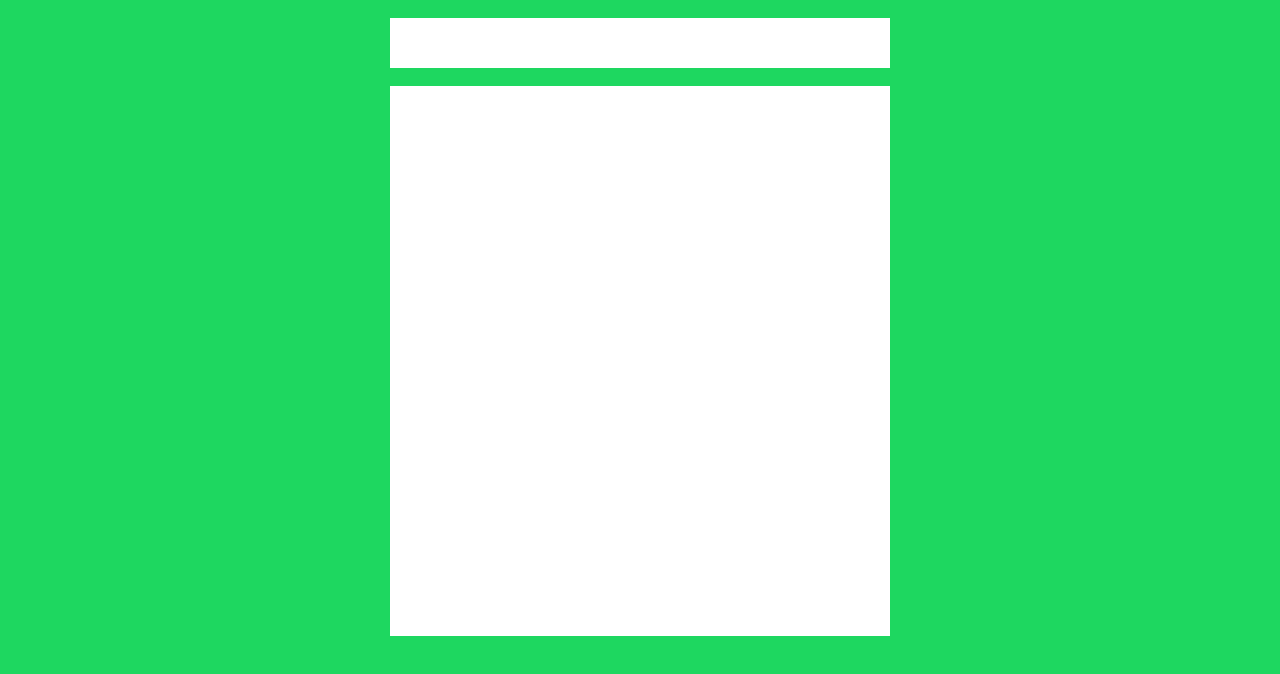
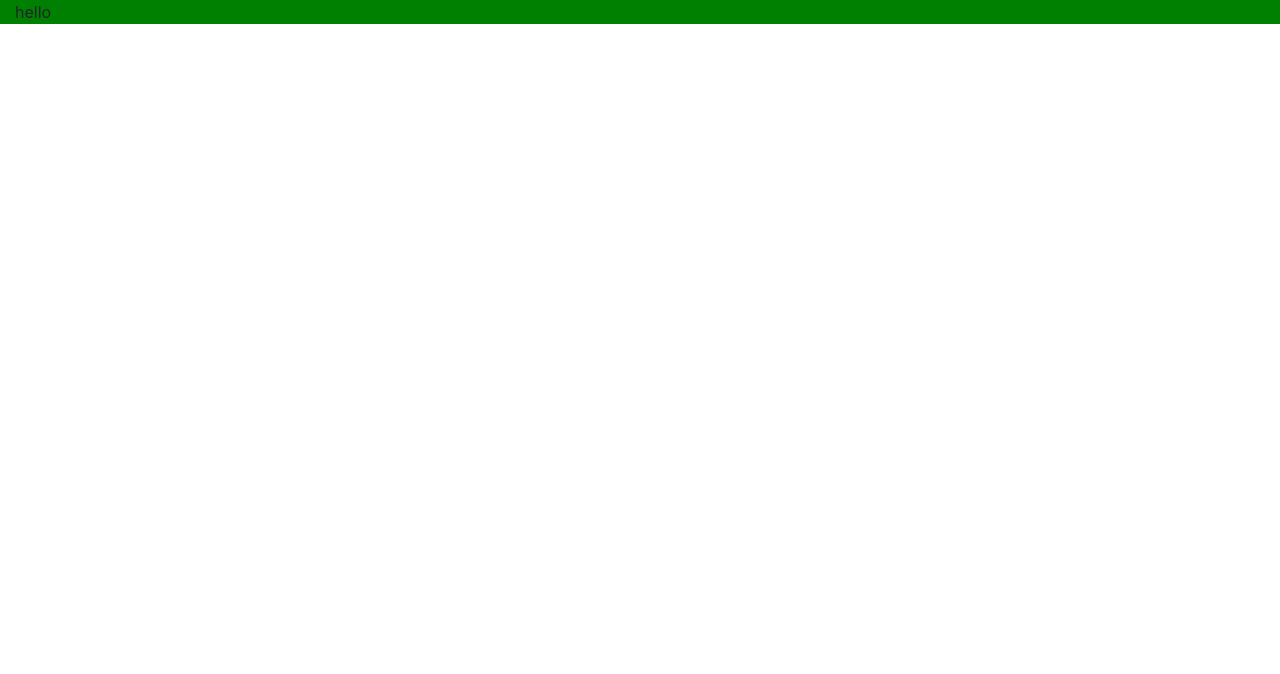
Before and after one commit to BrendanMallon/cs326-final-zeta, a plain HTML site: page src/login-page.html in a window 1280 px wide. Drawn offline with nearby package versions, Linux system fonts and the light colour scheme.

Commit message:
Update login-page.html

```diff
--- a/src/login-page.html
+++ b/src/login-page.html
@@ -1,21 +1,19 @@
 <!DOCTYPE html>
 <html lang="en">
     <head>
-        <link rel="stylesheet" href="../css/style.css" />
         <meta charset="UTF-8" />
         <meta http-equiv="X-UA-Compatible" content="IE=edge" />
         <meta name="viewport" content="width=device-width, initial-scale=1.0" />
-        <title>Document</title>
+        <title>Log In</title>
+
+        <link rel="stylesheet" href="https://cdn.jsdelivr.net/npm/bootstrap@4.3.1/dist/css/bootstrap.min.css" integrity="sha384-ggOyR0iXCbMQv3Xipma34MD+dH/1fQ784/j6cY/iJTQUOhcWr7x9JvoRxT2MZw1T" crossorigin="anonymous">
     </head>
     <body>
-        <div class="background">
-            <center>
-                <br>
-                <div class="logo-square">
-                </div>
-                <br>
-                <div class="square"></div>
-            </center>
+        <div class="container-fluid" style="background-color: green;">hello
+           <div class="contatiner"></div>
         </div>
+        <script src="https://code.jquery.com/jquery-3.3.1.slim.min.js" integrity="sha384-q8i/X+965DzO0rT7abK41JStQIAqVgRVzpbzo5smXKp4YfRvH+8abtTE1Pi6jizo" crossorigin="anonymous"></script>
+        <script src="https://cdn.jsdelivr.net/npm/popper.js@1.14.7/dist/umd/popper.min.js" integrity="sha384-UO2eT0CpHqdSJQ6hJty5KVphtPhzWj9WO1clHTMGa3JDZwrnQq4sF86dIHNDz0W1" crossorigin="anonymous"></script>
+        <script src="https://cdn.jsdelivr.net/npm/bootstrap@4.3.1/dist/js/bootstrap.min.js" integrity="sha384-JjSmVgyd0p3pXB1rRibZUAYoIIy6OrQ6VrjIEaFf/nJGzIxFDsf4x0xIM+B07jRM" crossorigin="anonymous"></script>
     </body>
 </html>
```
